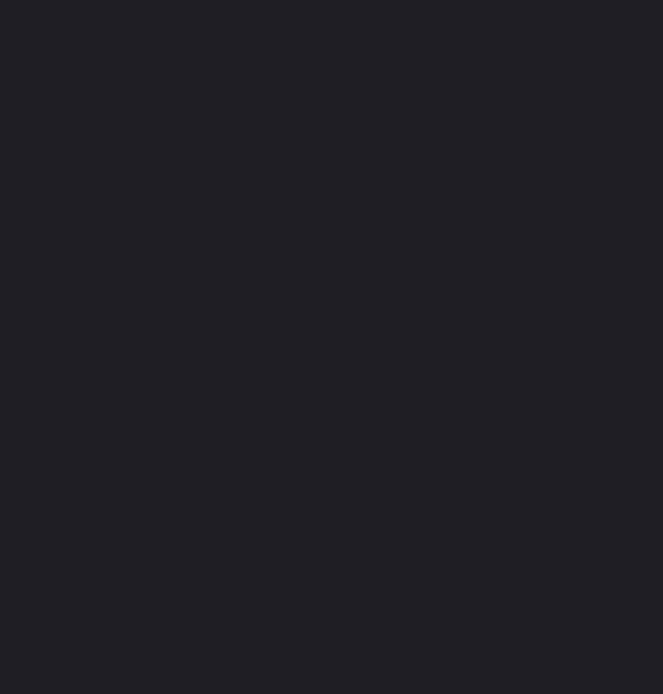
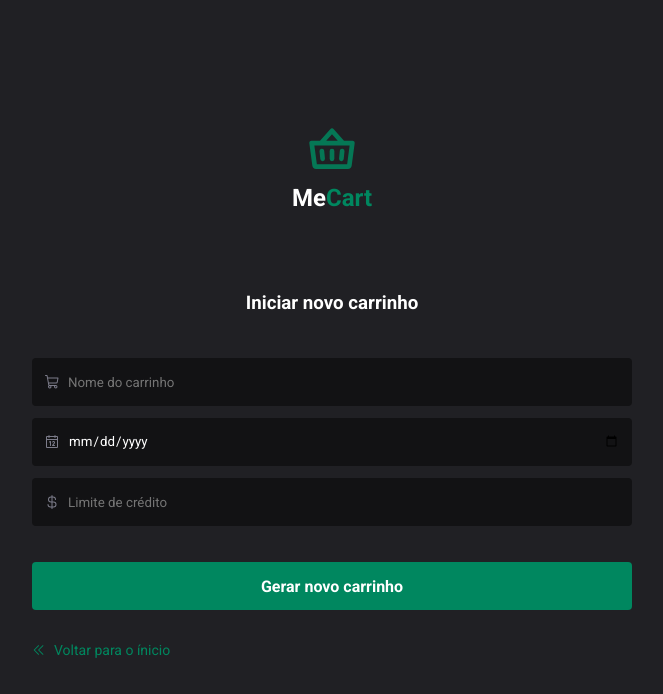
Before and after one commit to DamasoMagno/mecart-front, a React (Vite) app: page /createCart in a window 1280 px wide. Before the commit this address had no page. Shown: the top 694 px of the page, without its empty margins (308-971 px from the left). Built offline with nearby package versions, Linux system fonts and the light colour scheme.

Commit message:
feat: Create cart finished interface

```diff
--- a/src/components/Button/index.tsx
+++ b/src/components/Button/index.tsx
@@ -1,9 +1,12 @@
 import { ButtonHTMLAttributes, FC, ReactNode } from "react"
+
 import { Container } from "./styles"
 
 interface ButtonProps
   extends ButtonHTMLAttributes<HTMLButtonElement> {
   children: ReactNode
+  ghost?: boolean
+  noButton?: boolean
 }
 
 export const Button: FC<ButtonProps> =
--- a/src/components/Button/styles.ts
+++ b/src/components/Button/styles.ts
@@ -7,6 +7,7 @@ export const Container = styled("button", {
   outline: 0,
   borderRadius: 4,
   height: "3rem",
+  cursor: "pointer",
   display: "flex",
   alignItems: "center",
   justifyContent: "center",
@@ -27,5 +28,22 @@ export const Container = styled("button", {
 
   "&:hover": {
     filter: "brightness(.8)"
+  },
+
+  variants: {
+    ghost: {
+      true: {
+        border: "1px solid $green700",
+        background: "transparent",
+        color: "$green700"
+      }
+    },
+    noButton: {
+      true: {
+        border: 0,
+        background: "transparent",
+        color: "$green700"
+      }
+    }
   }
 })
--- a/src/components/Input/index.tsx
+++ b/src/components/Input/index.tsx
@@ -1,13 +1,18 @@
 import { FC, InputHTMLAttributes } from "react"
-
-interface InputProps
-  extends InputHTMLAttributes<HTMLInputElement> {}
+import { Icon } from "@phosphor-icons/react"
 
 import { Container } from "./styles"
 
+interface InputProps
+  extends InputHTMLAttributes<HTMLInputElement> {
+    icon?: Icon
+  }
+
+
 export const Input: FC<InputProps> =
-  ({ ...props }) => (
+  ({ icon: Icon, ...props }) => (
     <Container>
-      <input {...props} />
+      {Icon && <Icon size={16}/>}
+      <input required {...props} />
     </Container>
   )
--- a/src/components/Input/styles.ts
+++ b/src/components/Input/styles.ts
@@ -7,7 +7,9 @@ export const Container = styled("div", {
   alignItems: "center",
   justifyContent: "center",
   gap: 8,
-  padding: ".5rem",
+  padding: ".25rem .75rem",
+  height: "3rem",
+  color: "#7C7C8A",
 
   "input": {
     background: "transparent",
@@ -16,5 +18,6 @@ export const Container = styled("div", {
     color: "$white",
     padding: ".25rem 0",
     flex: 1,
+    height: "100%"
   },
 })
--- /dev/null
+++ b/src/pages/CreateCart/index.tsx
@@ -0,0 +1,57 @@
+import {
+  Basket,
+  Calendar,
+  CaretDoubleLeft,
+  CurrencyDollar,
+  ShoppingCart
+} from "@phosphor-icons/react"
+import { Link } from "react-router-dom"
+
+import { Button } from "../../components/Button"
+import { Input } from "../../components/Input"
+
+import { Container } from "./styles"
+
+export function CreateCart() {
+  return (
+    <Container>
+      <header>
+        <Basket
+          className="logoIcon"
+          size={50}
+          color="rgba(0, 135, 95, 0.85)"
+          weight="bold"
+        />
+        <strong>
+          Me<span>Cart</span>
+        </strong>
+      </header>
+
+      <form>
+        <h3>Iniciar novo carrinho</h3>
+
+        <Input
+          icon={ShoppingCart}
+          placeholder="Nome do carrinho"
+          type="text"
+        />
+        <Input
+          icon={Calendar}
+          placeholder="Selecionar data"
+          type="date"
+        />
+        <Input
+          icon={CurrencyDollar}
+          placeholder="Limite de crédito"
+          type="number"
+        />
+        <Button>Gerar novo carrinho</Button>
+
+        <Link to="/">
+          <CaretDoubleLeft color="#00875F"/>
+          Voltar para o ínicio
+        </Link>
+      </form>
+    </Container>
+  )
+}
--- /dev/null
+++ b/src/pages/CreateCart/styles.ts
@@ -0,0 +1,57 @@
+import { styled } from "../../config/stitches.config"
+
+export const Container = styled("div", {
+  display: "flex",
+  flexDirection: "column",
+  alignItems: "center",
+  justifyContent: "center",
+  color: "$white",
+  height: "100vh",
+
+  "header": {
+    display: "flex",
+    flexDirection: "column",
+    alignItems: "center",
+    justifyContent: "center",
+    gap: ".5rem",
+
+    "strong": {
+      color: "$white",
+      fontSize: "1.5rem",
+
+      "span": {
+        color: "$green700"
+      }
+    }
+  },
+
+  "form": {
+    maxWidth: "600px",
+    marginTop: "5rem",
+    display: "flex",
+    flexDirection: "column",
+    width: "80%",
+    gap: ".75rem",
+    textAlign: "center",
+
+    "h3": {
+      marginBottom: "2rem"
+    },
+
+    "button": {
+      marginTop: "1.5rem",
+      marginBottom: ".25rem"
+    },
+
+    "a": {
+      color: "$green700",
+      display: "flex",
+      alignItems: "center",
+      gap: ".5rem",
+      fontSize: ".875rem",
+      textDecoration: "none",
+      alignSelf: "start",
+      height: "3rem"
+    }
+  }
+})
--- a/src/pages/SignIn/index.tsx
+++ b/src/pages/SignIn/index.tsx
@@ -1,8 +1,8 @@
-import { Basket, GoogleLogo } from "@phosphor-icons/react";
+import { Basket, GoogleLogo, User } from "@phosphor-icons/react"
 
-import { Button } from "../../components/Button";
+import { Button } from "../../components/Button"
 
-import { Container, Content } from "./styles";
+import { Container, Content } from "./styles"
 
 export function SignIn() {
   return (
@@ -24,9 +24,14 @@ export function SignIn() {
             de compras com consciência
           </p>
 
-          <Button>
-            <GoogleLogo size={20} /> Fazer Login
-          </Button>
+          <div className="signOptions">
+            <Button ghost>
+              <User size={20} /> Entrar sem conta
+            </Button>
+            <Button>
+              <GoogleLogo size={20} /> Entrar em google
+            </Button>
+          </div>
         </div>
       </Content>
     </Container>
--- a/src/pages/SignIn/styles.ts
+++ b/src/pages/SignIn/styles.ts
@@ -14,9 +14,10 @@ export const Container = styled("div", {
 })
 
 export const Content = styled("div", {
-  height: "60vh",
+  height: "65vh",
   width: "100%",
-  marginBottom: "1.13rem",
+  maxWidth: "600px",
+  margin: "0 auto 1.13rem",
   display: "flex",
   alignItems: "center",
   flexDirection: "column",
@@ -43,11 +44,18 @@ export const Content = styled("div", {
 
     "p": {
       lineHeight: 1.7,
-      margin: "1rem 0 4rem",
+      margin: "1rem 0 3rem",
       maxWidth: "200px",
       fontSize: "1rem",
       display: "block",
       fontFamily: "$body"
+    },
+
+    ".signOptions": {
+      display: "flex",
+      flexDirection: "column",
+      gap: ".85rem",
+      width: "100%"
     }
   }
 })
--- a/src/pages/Splash/index.tsx
+++ b/src/pages/Splash/index.tsx
@@ -1,8 +1,16 @@
 import { Basket } from "@phosphor-icons/react"
 
 import { Container } from "./styles"
+import { useEffect } from "react"
+import { useNavigate } from "react-router-dom"
 
 export function Splash(){
+  const navigate = useNavigate()
+
+  useEffect(() => {
+    setTimeout(() => navigate("/login"), 2500)
+  }, [])
+
   return (
     <Container>
       <div className="logo">
--- a/src/routes.tsx
+++ b/src/routes.tsx
@@ -2,12 +2,14 @@ import { Routes, Route } from "react-router-dom"
 
 import { Splash } from "./pages/Splash"
 import { SignIn } from "./pages/SignIn"
+import { CreateCart } from "./pages/CreateCart"
 
-export function RouterProvider(){
+export function RouterProvider() {
   return (
     <Routes>
-      <Route path="/" element={<Splash />}/>
-      <Route path="/login" element={<SignIn />}/>
+      <Route path="/" element={<Splash />} />
+      <Route path="/login" element={<SignIn />} />
+      <Route path="/createCart" element={<CreateCart />} />
     </Routes>
   )
 }
```
Also changed, not shown: src/config/stitches.config.ts (line endings or trailing spaces).
